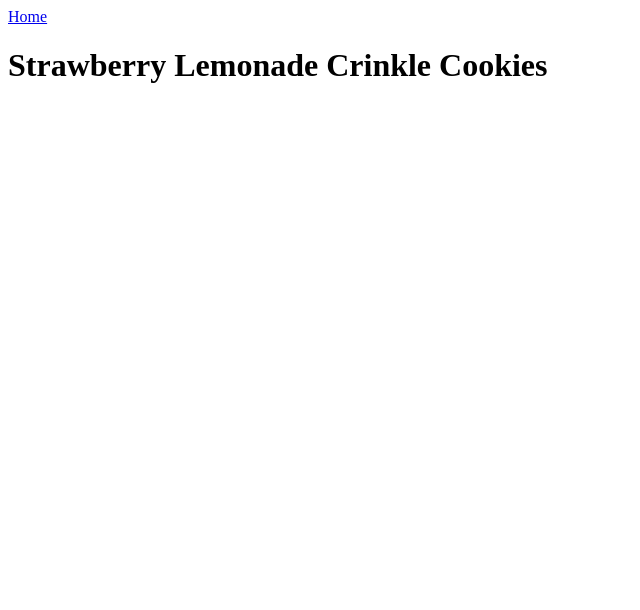
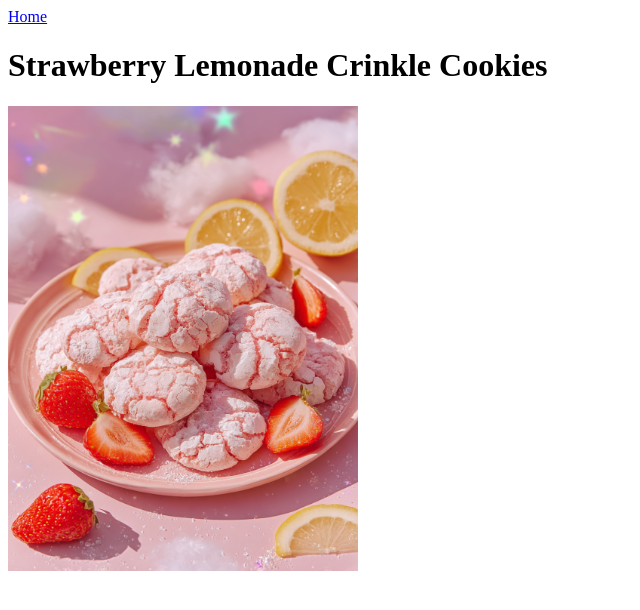
Before and after one commit to lana3a1/odin-recipes, a plain HTML site: page recipes/strawberry-lemonade-crinkle-cookies.html in a window 1280 px wide. Shown: the whole page, without its empty margins (0-640 px from the left). Drawn offline with Linux system fonts and the light colour scheme.

Commit message:
Add image of Strawberry Lemonade Crinkle Cookies

```diff
--- a/recipes/strawberry-lemonade-crinkle-cookies.html
+++ b/recipes/strawberry-lemonade-crinkle-cookies.html
@@ -8,5 +8,6 @@
 </head>
 <body>
  <h1>Strawberry Lemonade Crinkle Cookies</h1>
+ <img src="recipe-img/strawberry-lemonade-crinkle-cookies.webp" alt="Pink Strawberry Lemonade Crinkle Cookies on a white plate with fresh strawberries" width="350"
 </body>
 </html>
```
Also changed, not shown: recipes/recipe-img/strawberry-lemonade-crinkle-cookies.webp (added).
